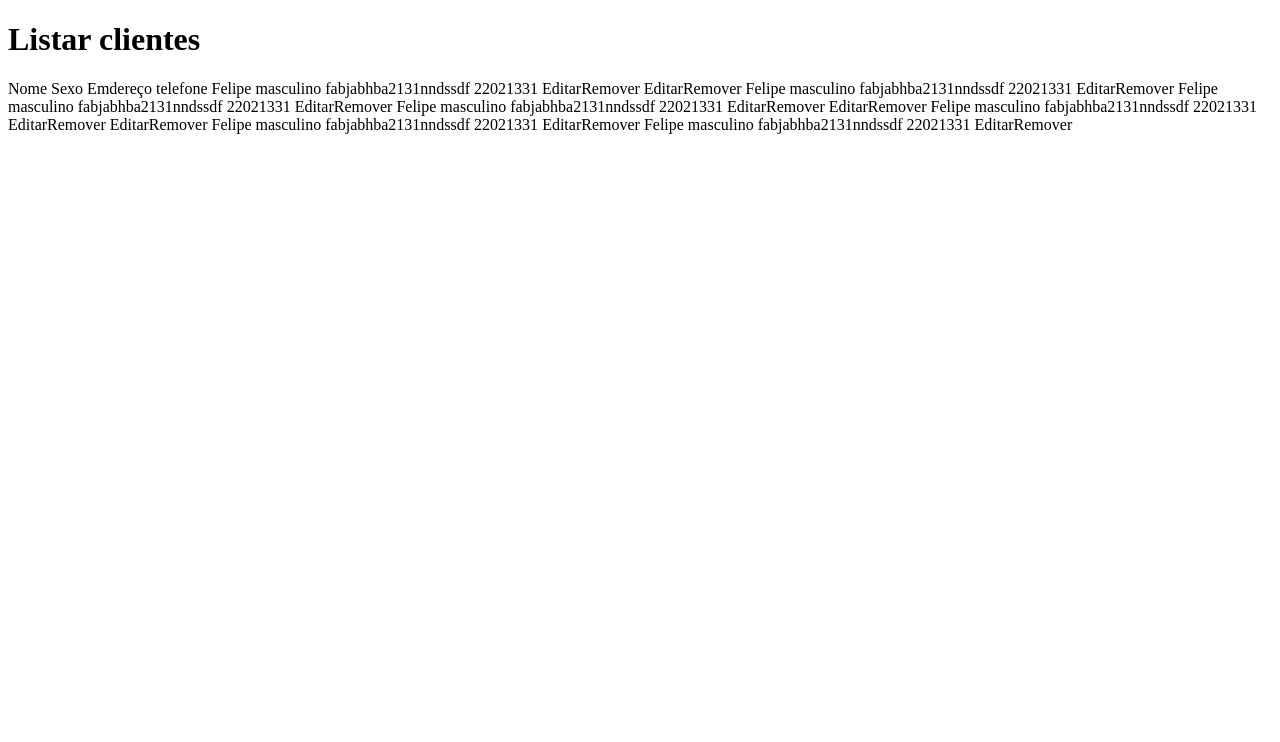
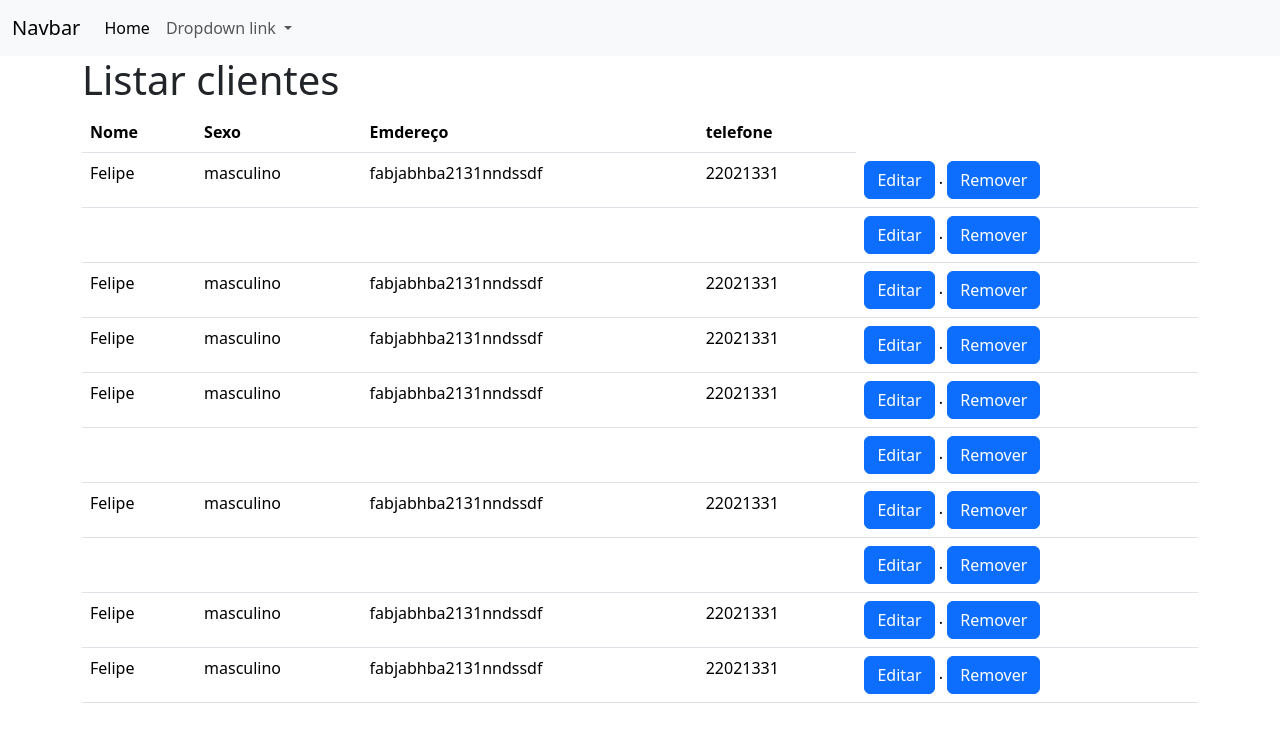
Before and after one commit to FelipeBarbisan766/API_PHP, a PHP site: page /Cliente/listar.php in a window 1280 px wide. Shown: the top 742 px of the page. Run offline with PHP 8.4, Linux system fonts and the light colour scheme; data comes from the database, SQL or seed files in the repository.

Commit message:
atualização

```diff
--- a/Cliente/listar.php
+++ b/Cliente/listar.php
@@ -1,14 +1,17 @@
 <!DOCTYPE html>
 <html lang="en">
+
 <head>
     <meta charset="UTF-8">
     <meta name="viewport" content="width=device-width, initial-scale=1.0">
     <meta http-equiv="X-UA-Compatible" content="ie=edge">
     <title>Document</title>
 </head>
+<?php include_once("../navBar.php");?>
 <body>
     <div class="container">
         <h1>Listar clientes</h1>
+        <table class="table">
             <thead>
                 <tr>
                     <th>Nome</th>
@@ -19,28 +22,28 @@
             </thead>
             <tbody>
                 <?php
-        include_once("../conectar.php");
+                include_once ("../conectar.php");
                 $sql = "SELECT * FROM cliente";
-        $resultado = mysqli_query($conexao,$sql);
-        if($resultado)
-        {
-            while($linha = mysqli_fetch_assoc($resultado)){
+                $resultado = mysqli_query($conexao, $sql);
+                if ($resultado) {
+                    while ($linha = mysqli_fetch_assoc($resultado)) {
                         echo "
                 <tr>
-                    <td>".$linha['nome']."</td>
-                    <td>".$linha['sexo']."</td>
-                    <td>".$linha['endereco']."</td>
-                    <td>".$linha['telefone']."</td>
-                    <td><a>Editar</a><a>Remover</a></td>
+                    <td>" . $linha['nome'] . "</td>
+                    <td>" . $linha['sexo'] . "</td>
+                    <td>" . $linha['endereco'] . "</td>
+                    <td>" . $linha['telefone'] . "</td>
+                    <td><a class='btn btn-primary'>Editar</a> . <a class='btn btn-primary'>Remover</a></td>
                 </tr>
                 ";
-            };
-        }else
-        {
-            echo "Erro no Select Cliente".myslqi_error($conexao);
+                    }
+                    ;
+                } else {
+                    echo "Erro no Select Cliente" . myslqi_error($conexao);
                 }
 
                 ?>
     </div>
 </body>
+
 </html>
--- a/conectar.php
+++ b/conectar.php
@@ -2,7 +2,7 @@
 $servidor = "localhost";
 $usuario = "root";
 $senha = "";
-$banco = "sistema_cliente";
+$banco = "sistema_cadastro";
 
 $conexao = mysqli_connect($servidor,$usuario,$senha,$banco) or die("Erro Ao conectar");
 
--- /dev/null
+++ b/navBar.php
@@ -0,0 +1,37 @@
+<!DOCTYPE html>
+<html lang="en">
+<head>
+    <meta charset="UTF-8">
+    <meta name="viewport" content="width=device-width, initial-scale=1.0">
+    <link href="https://cdn.jsdelivr.net/npm/bootstrap@5.3.3/dist/css/bootstrap.min.css" rel="stylesheet" integrity="sha384-QWTKZyjpPEjISv5WaRU9OFeRpok6YctnYmDr5pNlyT2bRjXh0JMhjY6hW+ALEwIH" crossorigin="anonymous">
+    <script src="https://cdn.jsdelivr.net/npm/bootstrap@5.3.3/dist/js/bootstrap.bundle.min.js" integrity="sha384-YvpcrYf0tY3lHB60NNkmXc5s9fDVZLESaAA55NDzOxhy9GkcIdslK1eN7N6jIeHz" crossorigin="anonymous"></script>
+    <title>Document</title>
+</head>
+<body>
+<nav class="navbar navbar-expand-lg bg-body-tertiary">
+  <div class="container-fluid">
+    <a class="navbar-brand" href="#">Navbar</a>
+    <button class="navbar-toggler" type="button" data-bs-toggle="collapse" data-bs-target="#navbarNavDropdown" aria-controls="navbarNavDropdown" aria-expanded="false" aria-label="Toggle navigation">
+      <span class="navbar-toggler-icon"></span>
+    </button>
+    <div class="collapse navbar-collapse" id="navbarNavDropdown">
+      <ul class="navbar-nav">
+        <li class="nav-item">
+          <a class="nav-link active" aria-current="page" href="#">Home</a>
+        </li>
+        <li class="nav-item dropdown">
+          <a class="nav-link dropdown-toggle" href="#" role="button" data-bs-toggle="dropdown" aria-expanded="false">
+            Dropdown link
+          </a>
+          <ul class="dropdown-menu">
+            <li><a class="dropdown-item" href="#">Action</a></li>
+            <li><a class="dropdown-item" href="#">Another action</a></li>
+            <li><a class="dropdown-item" href="#">Something else here</a></li>
+          </ul>
+        </li>
+      </ul>
+    </div>
+  </div>
+</nav>
+</body>
+</html>
```
Also changed, not shown: index.php (+5 -2 lines). Lines whose indentation alone changed are shown as unchanged.
